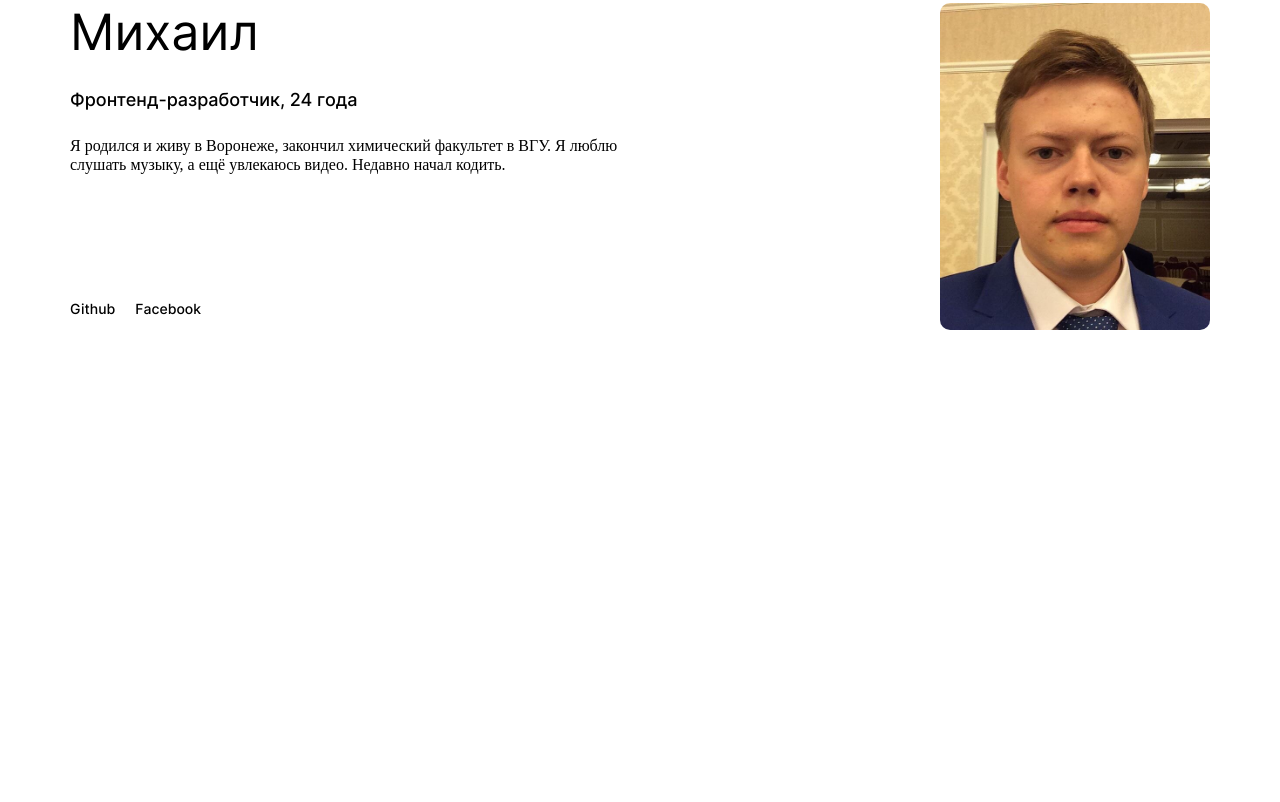
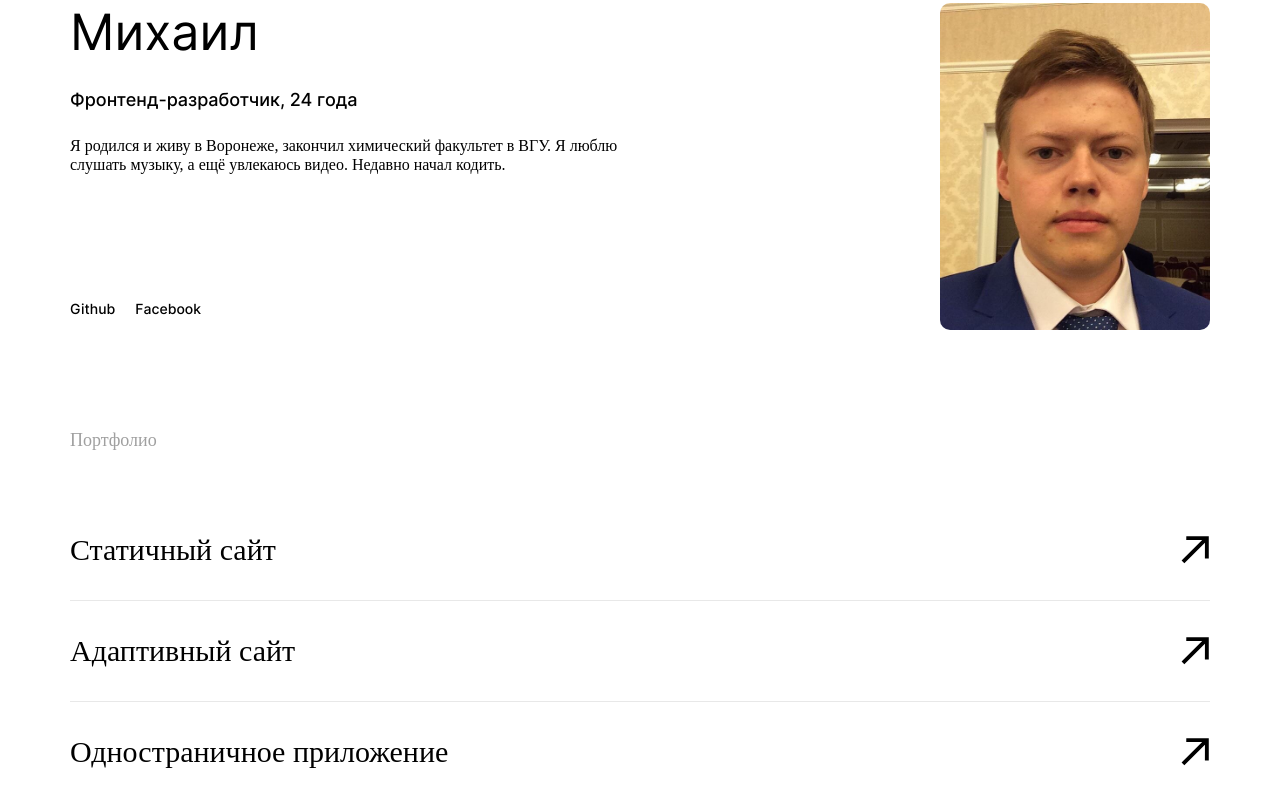
Before and after one commit to MixaKrass/movies-explorer-frontend, a React app: page / in a window 1280 px wide. Shown: the part 2169-2971 px from the top of the page. Before the commit the page ends 2609 px from the top, so only its background shows below. Built offline with nearby package versions, Linux system fonts and the light colour scheme.

Commit message:
portfolio done

```diff
--- a/src/components/AboutMe/AboutMe.css
+++ b/src/components/AboutMe/AboutMe.css
@@ -1,7 +1,7 @@
 .about-me {
   display: flex;
   flex-direction: column;
-  padding: 110px 70px;
+  padding: 110px 70px 100px;
 }
 
 .about-me__title {
--- a/src/components/Main/Main.js
+++ b/src/components/Main/Main.js
@@ -3,6 +3,7 @@ import Promo from '../Promo/Promo';
 import AboutProject from '../AboutProject/AboutProject';
 import Techs from '../Techs/Techs';
 import AboutMe from '../AboutMe/AboutMe'
+import Portfolio from '../Portfolio/Portfolio'
 
 
 function Main() {
@@ -12,6 +13,7 @@ function Main() {
     <AboutProject />
     <Techs />
     <AboutMe />
+    <Portfolio />
     </>
   )
 }
--- /dev/null
+++ b/src/components/Portfolio/Portfolio.css
@@ -0,0 +1,52 @@
+.portfolio {
+  display: flex;
+  flex-direction: column;
+  align-items: stretch;
+  justify-content: flex-start;
+  text-align: left;
+  box-sizing: border-box;
+  margin-top: 100px;
+  margin: 0 70px;
+}
+
+.portfolio__title {
+  font-size: 18px;
+  line-height: 20px;
+  margin: 0;
+  margin-bottom: 50px;
+  font-weight: normal;
+  color: #A0A0A0;
+}
+
+.portfolio__links {
+  list-style-type: none;
+  padding: 0;
+  margin: 0;
+  width: 100%;
+  box-sizing: border-box;
+}
+
+.portfolio__link {
+  font-size: 30px;
+  line-height: 50px;
+  font-weight: normal;
+  width: 100%;
+  margin: 0;
+  padding: 25px 0;
+  background-image: url('../../images/strelka.svg');
+  background-repeat: no-repeat;
+  background-size: 30px;
+  background-position: right center;
+  border-bottom: 1px solid #E8E8E8;
+}
+
+.portfolio__link:last-of-type {
+  border-bottom: unset;
+}
+
+.portfolio__link-item {
+  color: #000;
+  cursor: pointer;
+  font-size: 30px;
+  text-decoration: none;
+}
--- /dev/null
+++ b/src/components/Portfolio/Portfolio.js
@@ -0,0 +1,23 @@
+import React from "react";
+import './Portfolio.css';
+
+function Portfolio() {
+  return(
+    <section className='portfolio'>
+      <h2 className='portfolio__title'>Портфолио</h2>
+      <ul className='portfolio__links'>
+        <li className='portfolio__link'>
+          <a className='portfolio__link-item' href='' target='_self'>Статичный сайт</a>
+        </li>
+        <li className='portfolio__link'>
+          <a className='portfolio__link-item' href='' target='_self'>Адаптивный сайт</a>
+        </li>
+        <li className='portfolio__link'>
+          <a className='portfolio__link-item' href='' target='_self'>Одностраничное приложение</a>
+        </li>
+      </ul>
+    </section>
+  )
+}
+
+export default Portfolio;
```
Also changed, not shown: src/images/strelka.svg (added).
